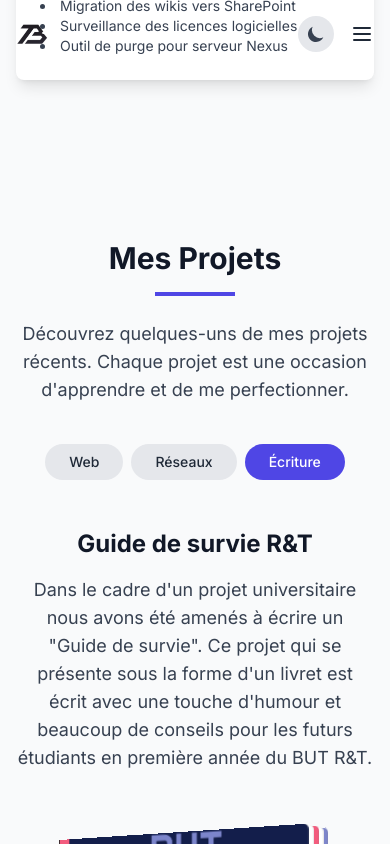
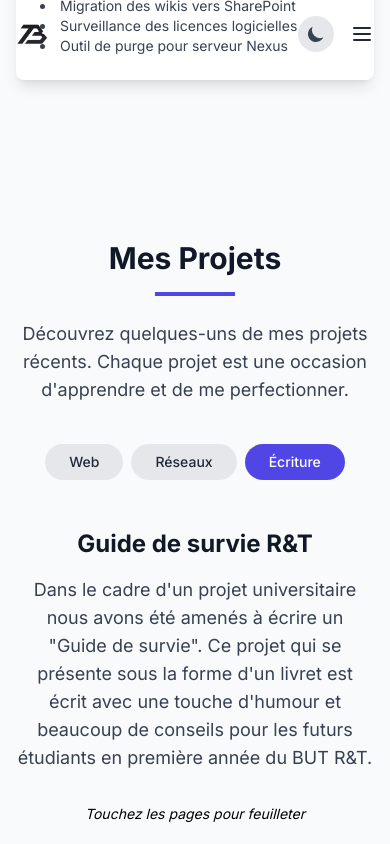
Before and after one commit to Tobm18/portfolio, a Next.js app: page / in a window 390 px wide. Both pictures are taken after a click on the button "Écriture". Shown: the part 2060-2904 px from the top of the page. Built offline with nearby package versions, Linux system fonts and the light colour scheme; what tailwindcss-scrollbar would draw is missing.

Commit message:
Responsive improvement for NetworkBackground and the book

```diff
--- a/src/components/NetworkBackground.tsx
+++ b/src/components/NetworkBackground.tsx
@@ -15,9 +15,16 @@ const NetworkBackground = () => {
 
     // Créer des points pour le réseau
     const points: { x: number; y: number; vx: number; vy: number; }[] = [];
-    const pointsCount = 80; // Nombre de points dans le réseau
+    const basePointCount = 100; // Nombre de base pour les écrans larges
     const connectionDistance = 200; // Distance maximale pour connecter deux points
     const mouseMoveRadius = 150; // Rayon d'influence du mouvement de la souris
+
+    // Calculer le nombre de points en fonction de la taille de l'écran
+    const calculatePointCount = (width: number, height: number) => {
+      const screenArea = width * height;
+      const referenceArea = 1920 * 1080; // Écran de référence (Full HD)
+      return Math.max(20, Math.floor(basePointCount * (screenArea / referenceArea)));
+    };
 
     // Configuration de l'animation
     let animationFrameId: number;
@@ -26,6 +33,9 @@ const NetworkBackground = () => {
     const resizeCanvas = () => {
       canvas.width = window.innerWidth;
       canvas.height = window.innerHeight;
+
+      // Calculer le nombre de points adapté à la taille actuelle de l'écran
+      const pointsCount = calculatePointCount(canvas.width, canvas.height);
 
       // Réinitialiser les points quand le canvas est redimensionné
       points.length = 0;
--- a/src/components/Projects.tsx
+++ b/src/components/Projects.tsx
@@ -227,7 +227,9 @@ export default function Projects() {
             </div>
 
             <div className="book-container">
-              <p className="book-guide-text">Feuilletez le guide ➜</p>
+              <p className="book-guide-text block text-center mb-2 italic text-sm">
+                Touchez les pages pour feuilleter
+              </p>
               <div
                 className={`book ${bookPositionClass}`}
                 ref={bookRef}
--- a/src/styles/BookStyles.css
+++ b/src/styles/BookStyles.css
@@ -4,7 +4,8 @@
   height: 100%;
   position: relative;
   display: flex;
-  justify-content: center;
+  flex-direction: column;
+  align-items: center;
   padding: 2rem 0;
   max-width: 600px;
   margin: 0 auto;
@@ -198,6 +199,28 @@
   transition: transform 1s ease;
 }
 
+/* Styles responsives pour le livre */
+@media (max-width: 768px) {
+  .book {
+    width: 240px;
+    height: 320px;
+  }
+}
+
+@media (max-width: 480px) {
+  .book {
+    width: 200px;
+    height: 270px;
+  }
+}
+
+@media (max-width: 375px) {
+  .book {
+    width: 180px;
+    height: 240px;
+  }
+}
+
 .book .pages,
 .book .pages > div {
   position: absolute;
@@ -255,15 +278,12 @@
 }
 
 .book-guide-text {
-  position: absolute;
-  left: -200px;
-  top: 50%;
-  width: 180px;
-  display: flex;
-  text-decoration: none;
+  position: relative;
+  margin: -2rem 0 2rem 0;
+  text-align: center;
+  width: 100%;
+  color: rgb(0, 0, 0);
   transition: 0.5s;
-  color: rgb(0, 0, 0);
-  transform: translateY(-50%);
 }
 
 /* Adaptations des classes pour le dark mode */
@@ -348,6 +368,37 @@
   transform: translateX(145px); /* La moitié de la largeur du livre */
 }
 
+/* Ajuster le décalage sur les mobiles */
+@media (max-width: 768px) {
+  .book.has-flipped-page {
+    transform: translateX(110px)!important;
+  }
+
+  .book.all-flipped-page {
+    transform: translateX(220px)!important;
+  }
+}
+
+@media (max-width: 480px) {
+  .book.has-flipped-page {
+    transform: translateX(90px)!important;
+  }
+
+  .book.all-flipped-page {
+    transform: translateX(185px)!important;
+  }
+}
+
+@media (max-width: 375px) {
+  .book.has-flipped-page {
+    transform: translateX(80px)!important;
+  }
+
+  .book.all-flipped-page {
+    transform: translateX(165px)!important;
+  }
+}
+
 /* Animation de retour à la position initiale quand toutes les pages sont fermées */
 .book.no-flipped-page {
   transform: translateX(0);
```
